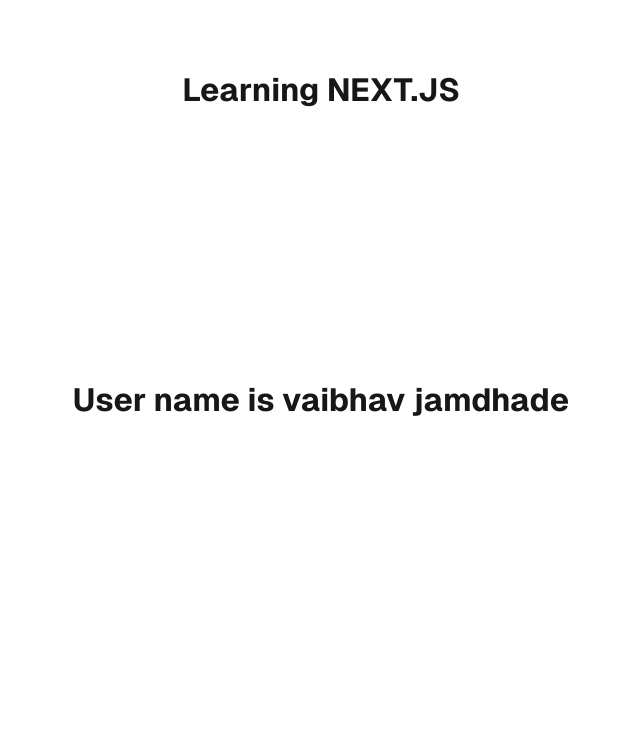
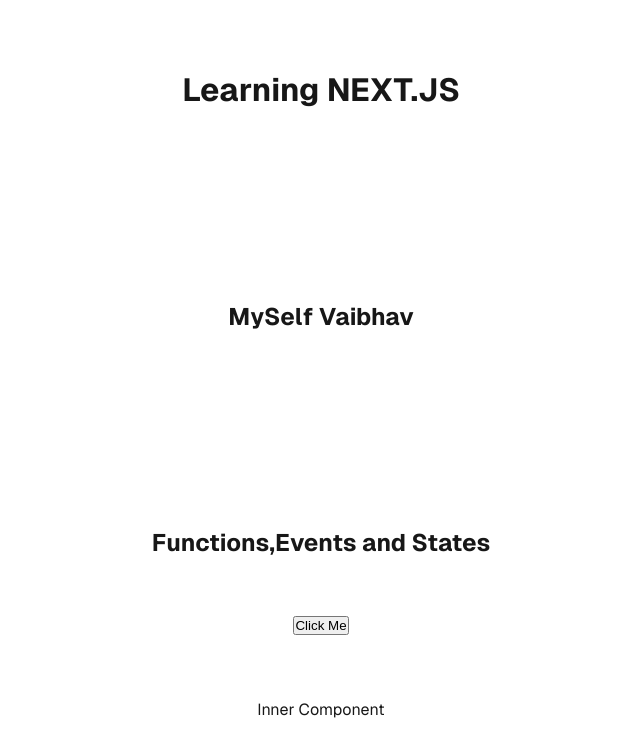
Before and after one commit to vaibhavj20/Learning-NEXT.JS, a Next.js app in the folder practice-project/: page / in a window 1280 px wide. Shown: the top 756 px of the page, without its empty margins (319-959 px from the left). Built offline with nearby package versions, Linux system fonts and the light colour scheme.

Commit message:
Learn functions,events and state also tried running compo inside compo

```diff
--- a/practice-project/src/app/page.js
+++ b/practice-project/src/app/page.js
@@ -1,21 +1,26 @@
+"use client";
+import { useState } from "react";
 import styles from "./page.module.css";
 
 export default function Home() {
+  const [name, setName] = useState("Vaibhav");
+  const greet = () => {
+    // alert("Hello,Welcome to the world of Next.js");
+    setName("Satish");
+  };
+
+  const InnerCompo = () => {
+    return <div>Inner Component</div>;
+  };
+
   return (
     <div className={styles.page}>
       <h1>Learning NEXT.JS</h1>
-      <User name="vaibhav" surname="jamdhade" />
-      {/* <User name="satish" surname="shejwal" /> */}
-      {/* <User />  resusable compo*/}
+      <h2>MySelf {name}</h2>
+      <h2>Functions,Events and States</h2>
+      <button onClick={greet}>Click Me</button>
+      {/* <InnerCompo /> */}
+      {InnerCompo()}
     </div>
   );
 }
-
-const User = (props) => {
-  return (
-    <div>
-      <h1>{`User name is ${props.name} ${props.surname} `}</h1>
-      {/* <p>User name is {props.name}</p> */}
-    </div>
-  );
-};
```
